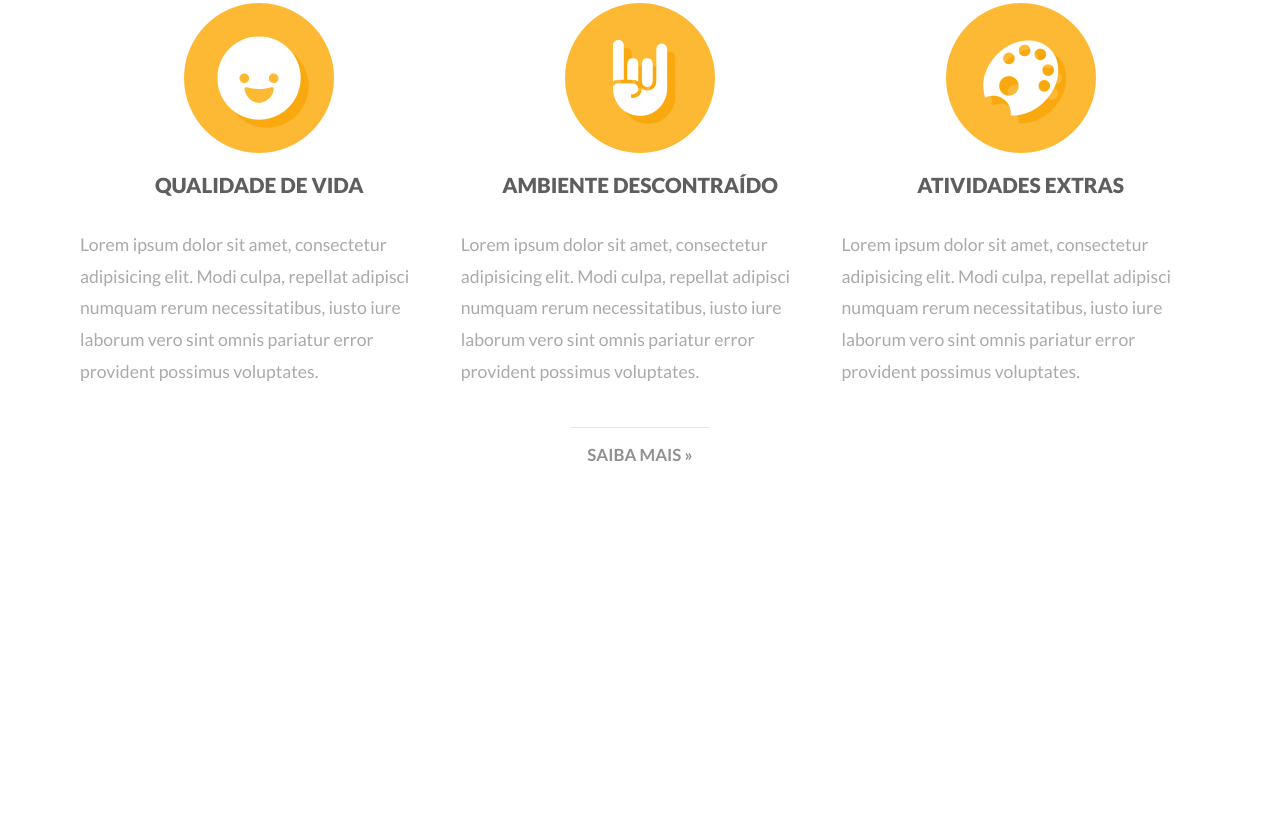
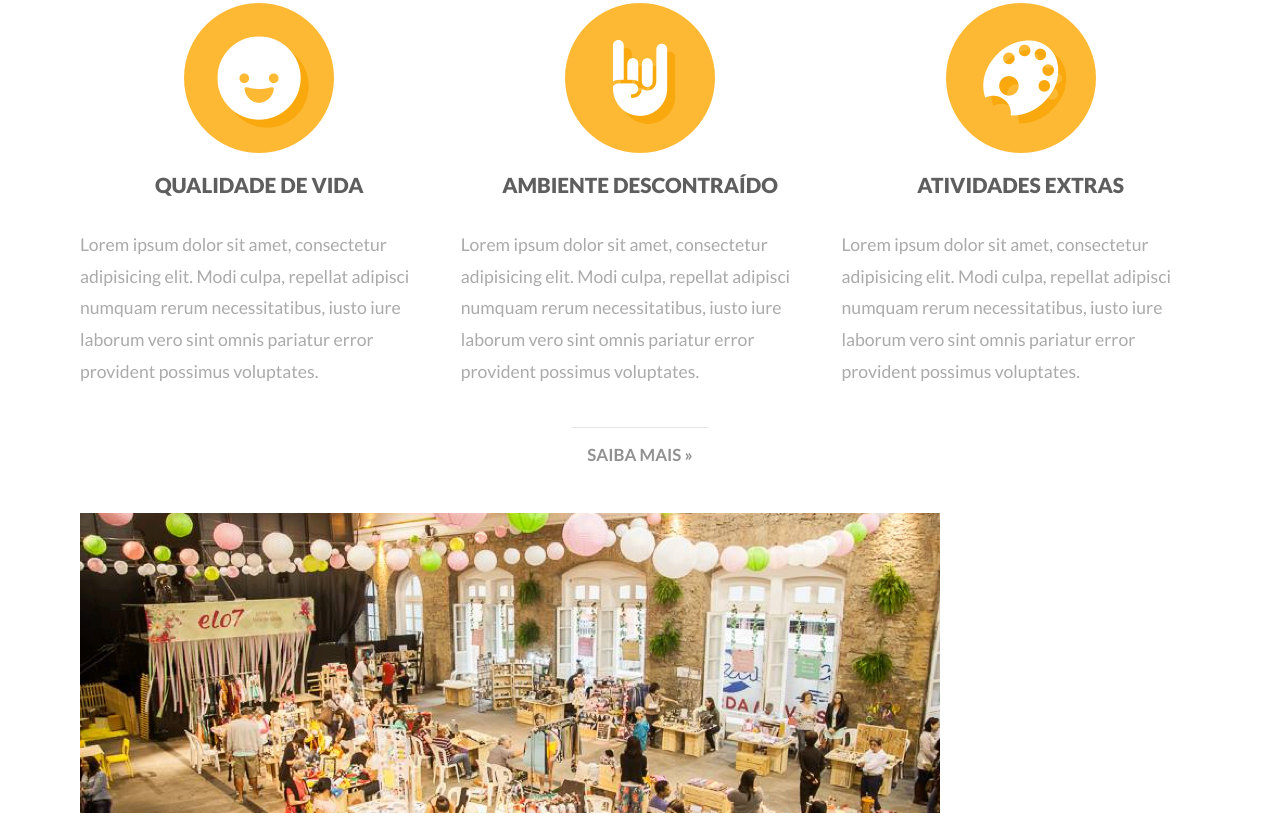
Before and after one commit to gabrielmedina/elo7-test, a website: page index.html in a window 1280 px wide. Shown: the part 1422-2238 px from the top of the page. Before the commit the page ends 1935 px from the top, so only its background shows below. Drawn offline with Linux system fonts and the light colour scheme.

Commit message:
Adicionando estrutura para banner

```diff
--- a/index.html
+++ b/index.html
@@ -183,6 +183,12 @@
     </div>
   </section>
 
+  <div class="container">
+    <div class="banner">
+      <img class="banner__image" src="public/img/foto-bottom.jpg" alt="Evento realizado pela Elo7">
+    </div>
+  </div>
+
   <script src="public/js/application.js"></script>
 </body>
 </html>
```
